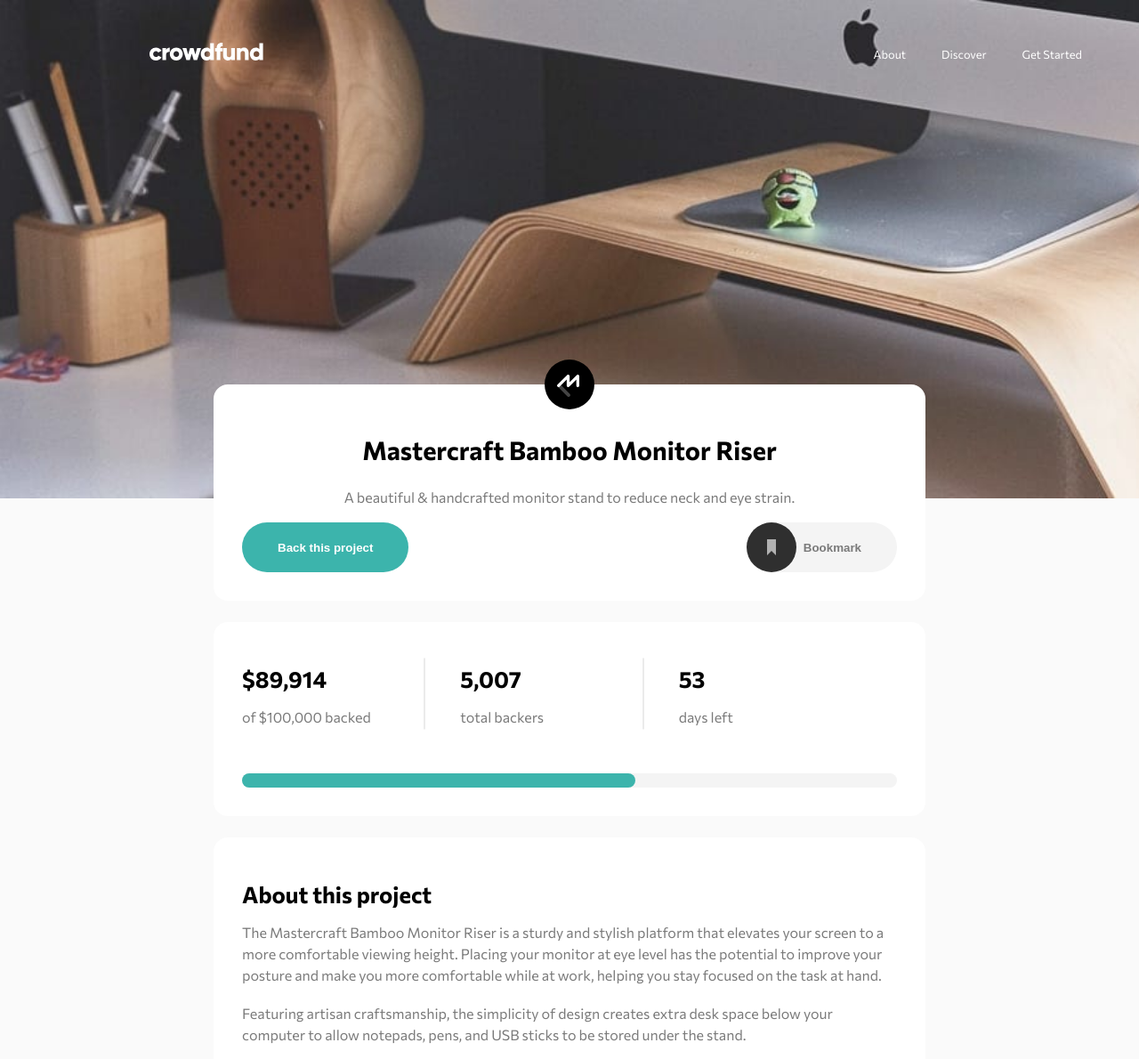
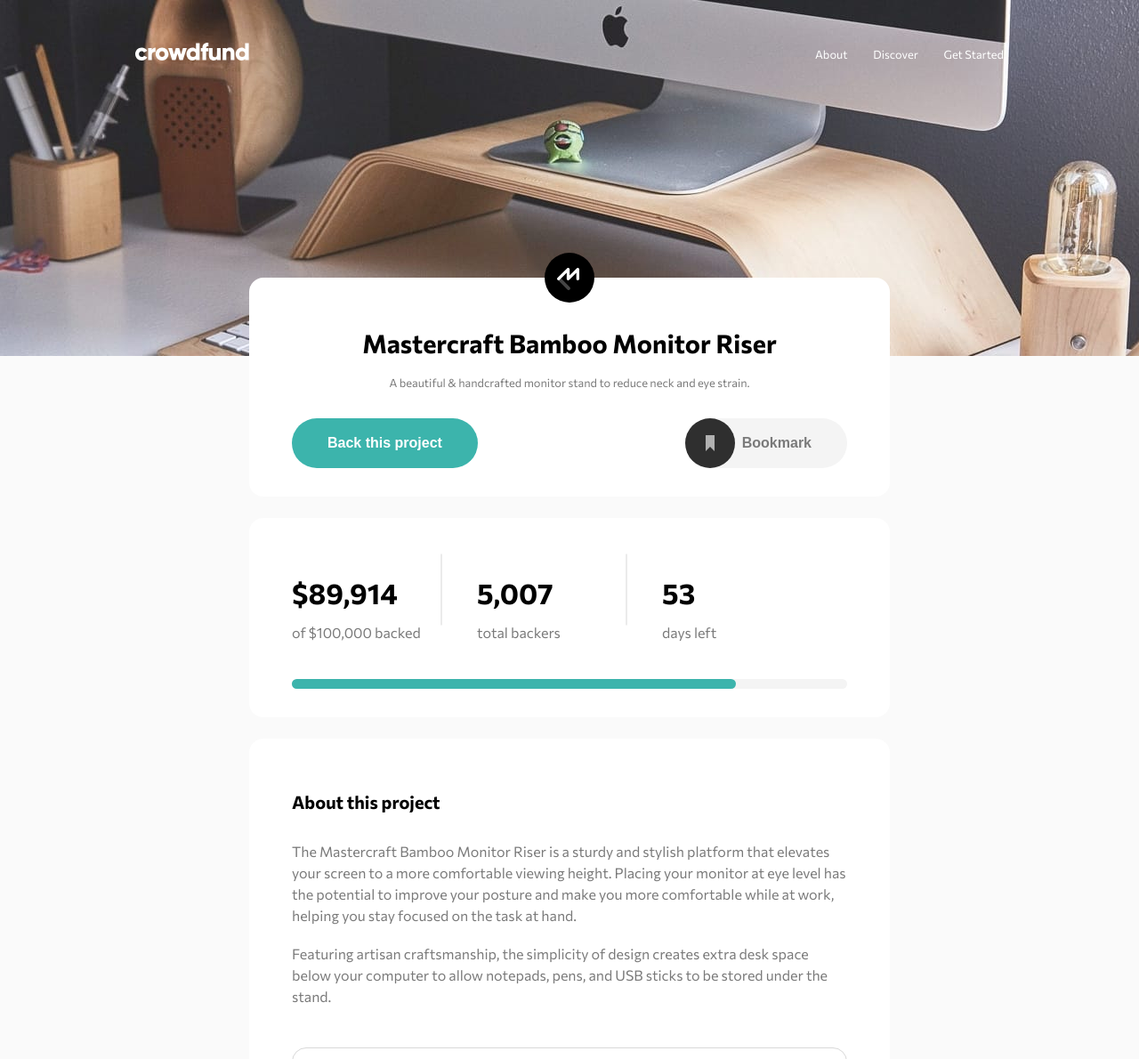
Before and after one commit to martam90/crowdfund-page, a plain HTML site: page index.html in a window 1280 px wide. Shown: the top 1190 px of the page at 89% size. Drawn offline with Linux system fonts and the light colour scheme.

Commit message:
Prettier

```diff
--- a/index.html
+++ b/index.html
@@ -17,7 +17,7 @@
           <img src="images/logo.svg" class="masthead__brand-img" alt="logo">
         </a>
         <nav>
-          <button class="btn__menu" type="button" aria-label="toggle-menu" aria-expanded="false">
+          <button class="btn__menu" type="button" aria-label="open menu" aria-expanded="false">
             <img src="images/icon-hamburger.svg" class="mobile-menu-icon" alt="menu open icon">
           </button>
           <ul class="nav__list nav__list--hidden">
@@ -36,13 +36,13 @@
         <div class="box box--top">
             <img src="images/logo-mastercraft.svg" class="box__brand-img" alt="logo-mastercraft">
           <h1>Mastercraft Bamboo Monitor Riser</h1>
-          <p class="text text--grey">A beautiful & handcrafted monitor stand to reduce neck and eye strain.</p>
+          <span class="perex">A beautiful & handcrafted monitor stand to reduce neck and eye strain.</span>
 
           <div class="bookmark__content">
-            <button class="cta cta--cyan cta--select" id="btnSupport">Back this project</button>
+            <button class="cta cta--cyan cta--select" id="btnSupport" aria-label="select">Back this project</button>
             <div class="bookmark">
                 <svg class="bookmark__img" width="56" height="56" xmlns="http://www.w3.org/2000/svg"><g><circle cx="28" cy="28" r="28"/><path class="bookmark__path" d="M23 19v18l5-5.058L33 37V19z"/></g></svg>
-              <button class="cta cta--bookmark" id="btnBookmark">Bookmark</button>
+              <button class="cta cta--bookmark" id="btnBookmark" aria-label="add to bookmark">Bookmark</button>
             </div>
           </div>
         </div>
@@ -64,12 +64,12 @@
           </div>
 
           <div class="box__progress">
-            <progress id="progress" value="60" max="100"></progress>
+            <progress id="progress" value="80" max="100"></progress>
           </div>
         </div>
 
         <div class="box box--bottom">
-          <h2>About this project</h2>
+          <h3>About this project</h3>
           <p class="text text--grey">The Mastercraft Bamboo Monitor Riser is a sturdy and stylish platform that elevates your screen
             to a more comfortable viewing height. Placing your monitor at eye level has the potential to improve
             your posture and make you more comfortable while at work, helping you stay focused on the task at hand.
@@ -81,7 +81,7 @@
           </p>
 
           <div class="box__border">
-            <h3>Bamboo Stand</h3>
+            <h4>Bamboo Stand</h4>
             <p class="text text--cyan">Pledge $25 or more</p>
 
             <p class="text text--grey">You get an ergonomic stand made of natural bamboo. You've helped us launch our promotional campaign, and
@@ -89,11 +89,11 @@
             </p>
 
             <p class="text text--bold">101 <span class="text text--middle">left</span></p>
-            <button class="cta cta--cyan cta--select">Select Reward</button>
+            <button class="cta cta--cyan cta--select" aria-label="select">Select Reward</button>
           </div>
 
           <div class="box__border">
-            <h3>Black Edition Stand</h3>
+            <h4>Black Edition Stand</h4>
             <p class="text text--cyan">Pledge $75 or more</p>
 
             <p class="text text--grey">You get a Black Special Edition computer stand and a personal thank you. You’ll be added to our Backer
@@ -101,11 +101,11 @@
             </p>
 
             <p class="text text--bold">64 <span class="text text--middle">left</span></p>
-            <button class="cta cta--cyan cta--select">Select Reward</button>
+            <button class="cta cta--cyan cta--select" aria-label="select">Select Reward</button>
           </div>
 
           <div class="box__border box__border--disabled">
-            <h3>Mahogany Special Edition</h3>
+            <h4>Mahogany Special Edition</h4>
             <p class="text text--cyan">Pledge $200 or more</p>
 
             <p class="text text--grey">You get two Special Edition Mahogany stands, a Backer T-Shirt, and a personal thank you. You’ll be added
@@ -113,7 +113,7 @@
             </p>
 
             <p class="text text--bold">0 <span class="text text--middle">left</span></p>
-            <button class="cta cta--disabled">Out of Stock</button>
+            <button class="cta cta--disabled" aria-label="out of stock">Out of Stock</button>
           </div>
         </div>
       </div>
@@ -123,7 +123,7 @@
   <div class="box__modal-default" id="boxModal">
       <div class="default__wrapper">
         <h2>Back this project</h2>
-        <button id="modalClose">
+        <button id="modalClose" aria-label="close modal window">
           <svg class="icon__modal-close" width="15" height="15" xmlns="http://www.w3.org/2000/svg"><path d="M11.314 0l2.828 2.828L9.9 7.071l4.243 4.243-2.828 2.828L7.07 9.9l-4.243 4.243L0 11.314 4.242 7.07 0 2.828 2.828 0l4.243 4.242L11.314 0z"/></svg>
         </button>
       </div>
@@ -149,7 +149,7 @@
         <p class="text text--grey">Enter your pledge</p>
         <form action="#" class="form__pledge">
           <input required type="number" class="input__pledge" placeholder="$">
-          <button class="cta cta--cyan cta--continue">Continue</button>
+          <button class="cta cta--cyan cta--continue" aria-label="continue">Continue</button>
         </form>
       </div>
     </div>
@@ -177,7 +177,7 @@
           <p class="text text--grey">Enter your pledge</p>
           <form action="#" class="form__pledge">
             <input required type="number" class="input__pledge" placeholder="$" min="25">
-            <button class="cta cta--cyan cta--continue" type="submit">Continue</button>
+            <button class="cta cta--cyan cta--continue" type="submit" aria-label="continue">Continue</button>
           </form>
         </div>
       </div>
@@ -208,7 +208,7 @@
         <p class="text text--grey">Enter your pledge</p>
         <form class="form__pledge" action="#">
           <input required type="number" class="input__pledge" placeholder="$" min="75">
-          <button class="cta cta--cyan cta--continue" type="submit">Continue</button>
+          <button class="cta cta--cyan cta--continue" type="submit" aria-label="continue">Continue</button>
         </form>
       </div>
     </div>
@@ -247,7 +247,7 @@
       an email once our campaign is completed.
     </p>
 
-    <button class="cta cta--cyan cta--done">Got it!</button>
+    <button class="cta cta--cyan cta--done" aria-label="confirm">Got it!</button>
   </div>
 
   <!-- Success modal end -->
--- a/scss/_components.scss
+++ b/scss/_components.scss
@@ -25,7 +25,7 @@
   cursor: pointer;
 
   &::after {
-        content: "";
+    content: '';
     position: absolute;
     display: none;
     top: 0.37rem;
@@ -45,24 +45,22 @@
   display: block;
 }
 
-
 // buttons
 .cta {
   display: inline-block;
   padding: 1rem 2.5rem;
+  font-size: 1rem;
+  font-weight: 700;
   border-radius: 9999px;
   transition: $transition;
-
 
   &.cta--cyan {
     background-color: $moderate-cyan;
     color: white;
-        font-weight: 700;
 
     @include tablet {
       justify-self: end;
     }
-
 
     &:hover {
       background-color: $dark-cyan;
@@ -73,7 +71,6 @@
   &.cta--disabled {
     background-color: $dark-gray;
     color: white;
-        font-weight: 700;
     cursor: no-drop;
 
     @include tablet {
@@ -84,7 +81,6 @@
   &.cta--bookmark {
     background-color: $grey;
     color: $dark-gray;
-        font-weight: 700;
     border-radius: 0 9999px 9999px 0;
     display: none;
 
@@ -96,18 +92,16 @@
       color: $dark-cyan;
     }
   }
-
 }
 
-
 // proggress bar
-
 
 .box__progress {
   padding-top: 1rem;
 
   @include tablet {
     grid-column: 1 / 4;
+    padding-top: 0;
   }
 }
 
@@ -116,7 +110,7 @@ progress {
   -moz-appearance: none;
   appearance: none;
   width: 100%;
-    height: 1rem;
+  height: 0.7rem;
   border: none;
 }
 
@@ -135,7 +129,6 @@ progress::-moz-progress-bar {
   border-radius: 1rem;
 }
 
-
 // bookmark
 
 .bookmark__content {
@@ -143,10 +136,16 @@ progress::-moz-progress-bar {
   justify-content: center;
   flex-wrap: wrap;
 
-    padding-top: 1rem;
+  padding-top: 2rem;
 
   @include tablet {
     justify-content: space-between;
+  }
+
+  @include tablet-bookmark {
+    justify-content: center;
+    align-items: center;
+    gap: 1rem;
   }
 }
 
@@ -157,21 +156,20 @@ progress::-moz-progress-bar {
 .bookmark__img {
   position: relative;
   right: -2rem;
-    fill: #2F2F2F;
+  fill: #2f2f2f;
 
   &.active {
     fill: $dark-cyan;
   }
 
   .bookmark__path {
-        fill:#B1B1B1;
+    fill: #b1b1b1;
 
     &.active {
       fill: white;
     }
   }
 
-
   @include mobile {
     right: auto;
     margin-top: 1rem;
--- a/scss/_config.scss
+++ b/scss/_config.scss
@@ -5,10 +5,10 @@ $dark-cyan: hsl(176, 72%, 28%);
 $black: hsl(0, 0%, 0%);
 $dark-gray: hsl(0, 0%, 48%);
 
-$light-grey: #FAFAFA; // main bg
+$light-grey: #fafafa; // main bg
 
-$greyish: #D8D8D8; // cara
-$grey: #F4F4F4; // progress bar
+$greyish: #d8d8d8; // cara
+$grey: #f4f4f4; // progress bar
 
 /* font */
 
@@ -20,7 +20,8 @@ $transition: ease-in-out 300ms;
 
 $mobile: 23em;
 $tablet: 48em;
-
+$tablet-bookmark: 51em;
+$desktop: 62.5em;
 
 @mixin tablet {
   @media screen and(min-width: $tablet) {
@@ -28,9 +29,20 @@ $tablet: 48em;
   }
 }
 
-
 @mixin mobile {
   @media screen and(max-width: $mobile) {
     @content;
   }
 }
+
+@mixin tablet-bookmark {
+  @media screen and(max-width: $tablet-bookmark) {
+    @content;
+  }
+}
+
+@mixin desktop {
+  @media screen and(min-width: $desktop) {
+    @content;
+  }
+}
--- a/scss/_global.scss
+++ b/scss/_global.scss
@@ -2,7 +2,9 @@ html {
   box-sizing: border-box;
 }
 
-*, *::after, *::before {
+*,
+*::after,
+*::before {
   box-sizing: border-box;
 }
 
@@ -20,7 +22,11 @@ body {
     z-index: 5;
     width: 100vw;
     height: 100vh;
-        background-image: linear-gradient(to bottom, rgba(0, 0, 0, 0.1), rgba(0, 0, 0, 0.2));
+    background-image: linear-gradient(
+      to bottom,
+      rgba(0, 0, 0, 0.1),
+      rgba(0, 0, 0, 0.2)
+    );
   }
 }
 
@@ -28,27 +34,40 @@ body {
   padding: 0 1.5rem;
 
   @include tablet {
-        padding: 0;
-        margin: 0 4em;
-        max-width: 80em;
+    padding: 0 9.5rem;
+    max-width: 87.5rem;
+    margin: 0 auto;
   }
 }
 
-h1, h2, h3, h4, h5, h6 {
+h1,
+h2,
+h3,
+h4,
+h5,
+h6 {
   margin: 0;
 }
 
 h1 {
   font-size: 1.8rem;
-    padding: 1.5rem 0;
+  padding-top: 1.5rem;
+  padding-bottom: 1rem;
 }
 
 h2 {
-    font-size: 1.6rem;
-    padding: 1rem 0;
+  font-size: 2rem;
+  padding-top: 2rem;
+  padding-bottom: 0.8rem;
 }
 
 h3 {
+  font-size: 1.25rem;
+  padding-top: 1.7rem;
+  padding-bottom: 2rem;
+}
+
+h4 {
   font-size: 1.2rem;
 }
 
@@ -76,7 +95,6 @@ button {
   }
 }
 
-
 input {
   margin: 0;
 
--- a/scss/layout/_main.scss
+++ b/scss/layout/_main.scss
@@ -9,20 +9,21 @@ main {
 
   @include tablet {
     position: relative;
-        top: -8rem;
+    top: -5.5rem;
   }
 }
 
 .box {
   background-color: #fff;
   border-radius: 1rem;
-    padding: 2rem;
+  padding: 2rem 1rem;
   margin-bottom: 1.5rem;
 
   @include tablet {
-        max-width: 50rem;
+    max-width: 45rem;
     margin-right: auto;
     margin-left: auto;
+    padding: 2rem 3rem;
   }
 
   &.box--top {
@@ -31,7 +32,7 @@ main {
   }
 
   &.box--middle {
-        @include tablet {
+    @include desktop {
       display: grid;
       grid-template-columns: repeat(3, 1fr);
     }
@@ -40,9 +41,7 @@ main {
   &.box--bottom {
     margin-bottom: 0;
   }
-
 }
-
 
 .box__brand-img {
   position: absolute;
@@ -51,12 +50,18 @@ main {
   transform: translate(-50%, -50%);
 }
 
+.perex {
+  color: $dark-gray;
+  font-size: 0.8rem;
+}
+
 .text {
   margin: 0;
   line-height: 1.5;
 
   &.text--grey {
     color: $dark-gray;
+    font-size: 1rem;
 
     @include tablet {
       grid-column: span 2;
@@ -81,7 +86,7 @@ main {
   &.text--bold {
     font-weight: 700;
     padding: 1rem 0;
-        font-size: 1.5rem;
+    font-size: 2rem;
 
     @include tablet {
       padding: 0;
@@ -102,7 +107,6 @@ main {
   }
 }
 
-
 .box__item {
   display: flex;
   flex-direction: column;
@@ -111,7 +115,7 @@ main {
   margin-bottom: 2rem;
   position: relative;
 
-    @include tablet {
+  @include desktop {
     align-items: flex-start;
   }
 
@@ -124,7 +128,7 @@ main {
     width: 5rem;
     height: 1px;
 
-        @include tablet {
+    @include desktop {
       bottom: unset;
       top: 3rem;
       right: 0;
@@ -137,7 +141,6 @@ main {
       display: none;
     }
   }
-
 }
 
 // js classes
@@ -151,13 +154,12 @@ main {
   font-weight: 700;
 }
 
-
 .box__border {
   border: 1px solid $greyish;
   border-radius: 1rem;
   padding: 2rem;
 
-    margin-top: 1.5rem;
+  margin-top: 2.8rem;
 
   &.box__border--disabled {
     opacity: 0.5;
@@ -168,14 +170,12 @@ main {
     display: grid;
     grid-template-columns: repeat(2, 1fr);
     grid-template-rows: repeat(3, auto);
-        gap: 1.5rem 0;
+    gap: 2.2rem 0;
   }
 }
 
-
-
 .attribution {
   text-align: center;
-    font-size: 0.9rem;
+  font-size: 0.8rem;
   background-color: $light-grey;
 }
--- a/scss/layout/_modal.scss
+++ b/scss/layout/_modal.scss
@@ -14,10 +14,13 @@
   animation: boxmodaldefault 250ms;
 
   @keyframes boxmodaldefault {
-        from {opacity: 0.5};
-        to {opacity: 1};
+    from {
+      opacity: 0.5;
     }
-
+    to {
+      opacity: 1;
+    }
+  }
 
   &.active {
     display: block;
@@ -49,7 +52,6 @@
 .box__modal-top {
   padding: 1.5rem;
 
-
   @include tablet {
     display: grid;
     grid-template-columns: 1fr;
@@ -60,7 +62,6 @@
   &:hover .pledge__title {
     color: $dark-cyan;
   }
-
 }
 
 .default__wrapper {
@@ -81,7 +82,6 @@
   }
 }
 
-
 .pledge {
   margin-left: 1rem;
 
@@ -91,7 +91,6 @@
     gap: 1rem;
   }
 }
-
 
 .modal__pledge {
   display: none;
@@ -113,7 +112,6 @@
       display: flex;
     }
   }
-
 }
 
 .form__pledge {
@@ -157,34 +155,29 @@
 }
 
 .icon__modal-close {
-    fill:$dark-gray;
+  fill: $dark-gray;
 
   &:hover {
     fill: $black;
   }
 }
 
-
 .box__modal-success {
   display: none;
-    flex-direction: column;
-    align-items: center;
-    justify-content: center;
-    gap: 1rem;
   text-align: center;
-    max-width: 50rem;
+  width: 18rem;
   position: absolute;
   top: 100%;
   left: 50%;
   transform: translateX(-50%);
   z-index: 99;
-    padding: 2rem 1rem;
+  padding: 1rem;
   border-radius: 1rem;
-
 
   @include tablet {
     margin-right: auto;
     margin-left: auto;
+    width: 45rem;
   }
 
   &.active {
--- a/scss/layout/_nav.scss
+++ b/scss/layout/_nav.scss
@@ -1,14 +1,12 @@
 header {
-    background-image: url("../images/image-hero-mobile.jpg");
+  background-image: url('../images/image-hero-mobile.jpg');
   background-repeat: no-repeat;
   background-size: cover;
-    height: 70vh;
+  height: 50vh;
   padding-top: 3rem;
 
   @include tablet {
-        background-image: url("../images/image-hero-desktop.jpg");
-        background-repeat: no-repeat;
-        background-size: cover;
+    background-image: url('../images/image-hero-desktop.jpg');
   }
 }
 
@@ -17,10 +15,6 @@ header {
   align-items: center;
   justify-content: space-between;
   width: 100%;
-}
-
-.masthead__brand-img {
-    padding-left: 6.5rem;
 }
 
 .nav__list {
@@ -44,7 +38,7 @@ header {
 
       display: flex;
       align-items: center;
-            gap: 2.5rem;
+      gap: 1.8rem;
     }
   }
 }
@@ -89,7 +83,7 @@ header {
     }
 
     &::after {
-            content: "";
+      content: '';
       position: absolute;
       bottom: -0.4rem;
       left: 30%;
@@ -106,7 +100,6 @@ header {
   }
 }
 
-
 .btn__menu {
   @include tablet {
     display: none;
```
Also changed, not shown: scss/index.css, 1 other file. Lines whose indentation alone changed are shown as unchanged.
